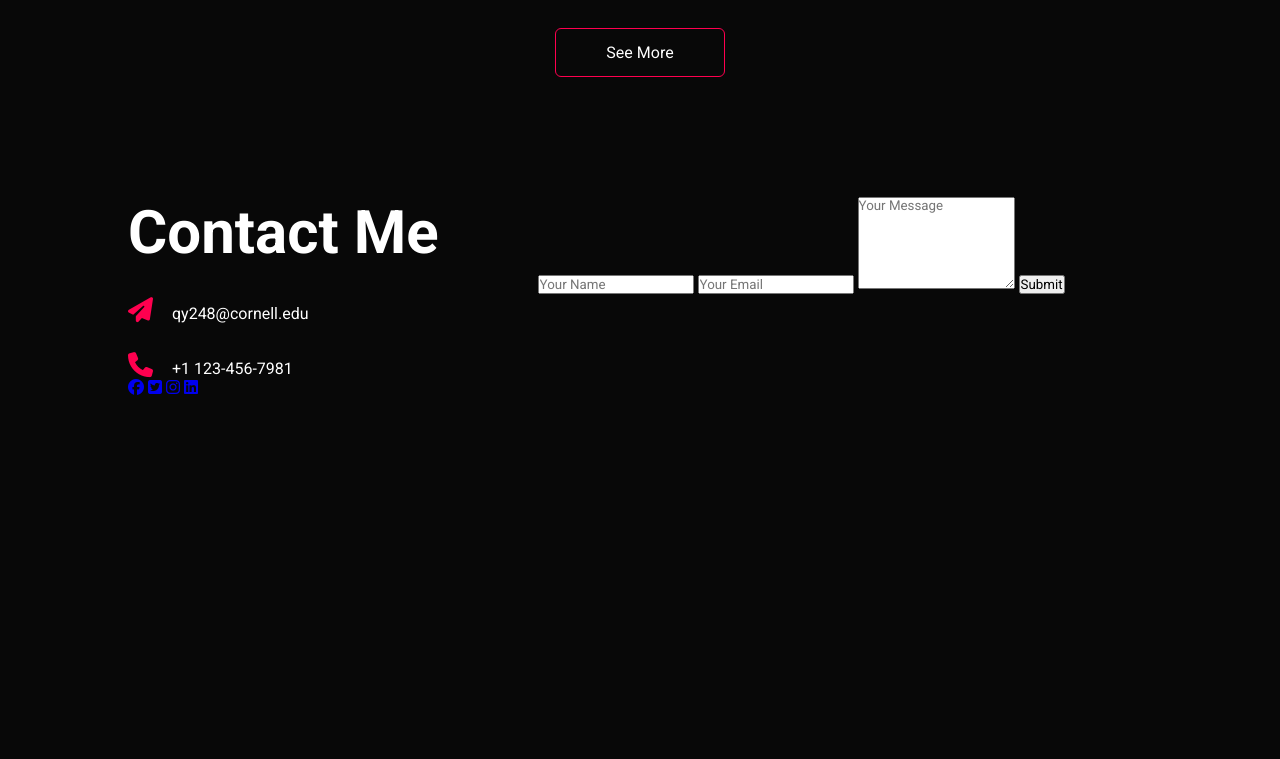
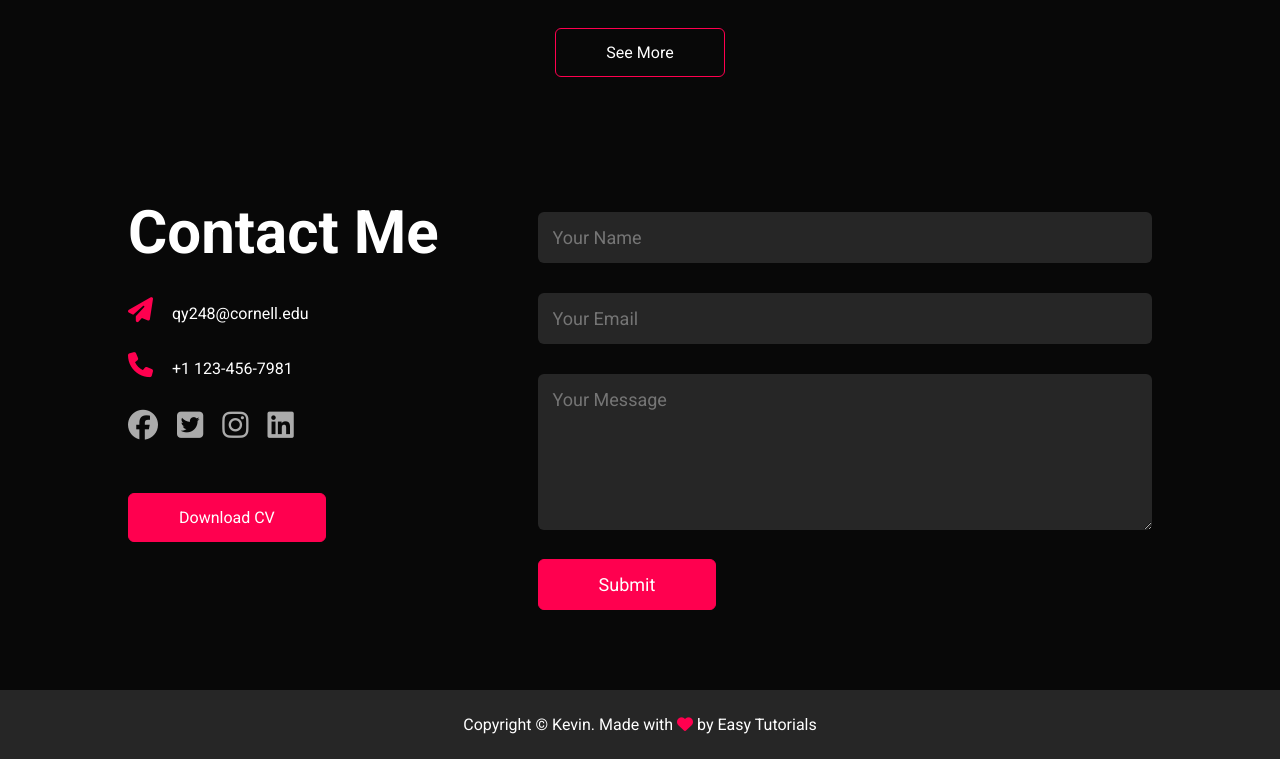
Before and after one commit to GFYYPPZ/personal-web, a plain HTML site: page index.html in a window 1280 px wide. Shown: the part 2510-3269 px from the top of the page. Before the commit the page ends 2917 px from the top, so only its background shows below. Drawn offline with nearby package versions, Linux system fonts and the light colour scheme.

Commit message:
finish contact section

```diff
--- a/index.html
+++ b/index.html
@@ -161,16 +161,20 @@
                         <a href="#"><i class="fa-brands fa-instagram"></i></a>
                         <a href="#"><i class="fa-brands fa-linkedin"></i></a>
                     </div>
+                    <a href="./images/my-cv.pdf" download="download" class="btn btn2">Download CV</a>
                 </div>
                 <div class="contact-right">
                     <form>
                         <input type="text" name="Name" placeholder="Your Name" required>
                         <input type="email" name="email" placeholder="Your Email" required>
                         <textarea name="Message" rows="6" placeholder="Your Message"></textarea>
-                        <button type="submit">Submit</button>
+                        <button type="submit" class="btn btn2">Submit</button>
                     </form>
                 </div>
             </div>
+        </div>
+        <div class="copyright">
+            <p>Copyright © Kevin. Made with <i class="fa-solid fa-heart"></i> by Easy Tutorials</p>
         </div>
     </div>
 
--- a/styles.css
+++ b/styles.css
@@ -304,3 +304,64 @@ nav ul li a:hover::after {
     margin-right: 15px;
     font-size: 25px;
 }
+
+.social-icon {
+    margin-top: 30px;
+}
+
+.social-icon a {
+    text-decoration: none;
+    font-size: 30px;
+    margin-right: 15px;
+    color: #ababab;
+    display: inline-block;
+    transition: transform 0.5s;
+}
+
+.social-icon a:hover {
+    color: #ff004f;
+    transform: translateY(-5px);
+}
+/* The transform property doesn't work as expected on inline elements, such as the default state of an <a> tag.
+In CSS, transformations are applied to block-level elements or elements treated as block-level.
+Since an <a> tag is an inline element by default, the transform property may not have the desired effect.*/
+
+.btn.btn2 {
+    margin: 50px 0px;
+    background-color: #ff004f;
+}
+
+.contact-right form {
+    width: 100%;
+}
+
+form input, form textarea {
+    /* display: block; */
+    width: 100%;
+    border: 0;
+    outline: none;
+    background-color: #262626;
+    padding: 15px;
+    margin: 15px 0;
+    color: white;
+    font-size: 18px;
+    border-radius: 6px;
+}
+
+form .btn.btn2 {
+    padding: 14px 60px;
+    font-size: 18px;
+    margin-top: 10px;
+    cursor: pointer;
+}
+
+.copyright {
+    text-align: center;
+    padding: 25px;
+    background-color: #262626;
+    margin-top: 20px;
+}
+
+.copyright p i {
+    color: #ff004f;
+}
```
